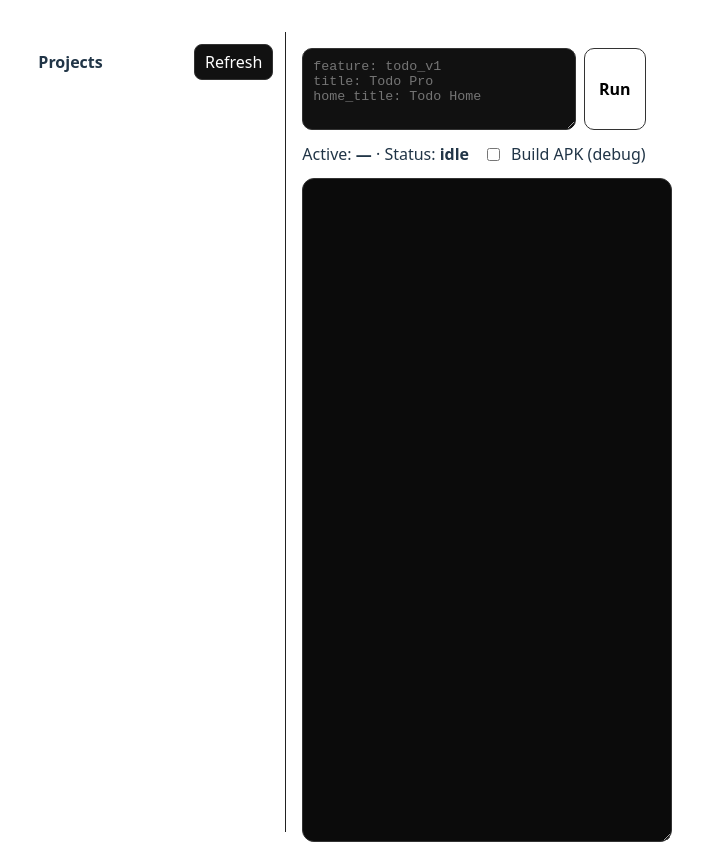
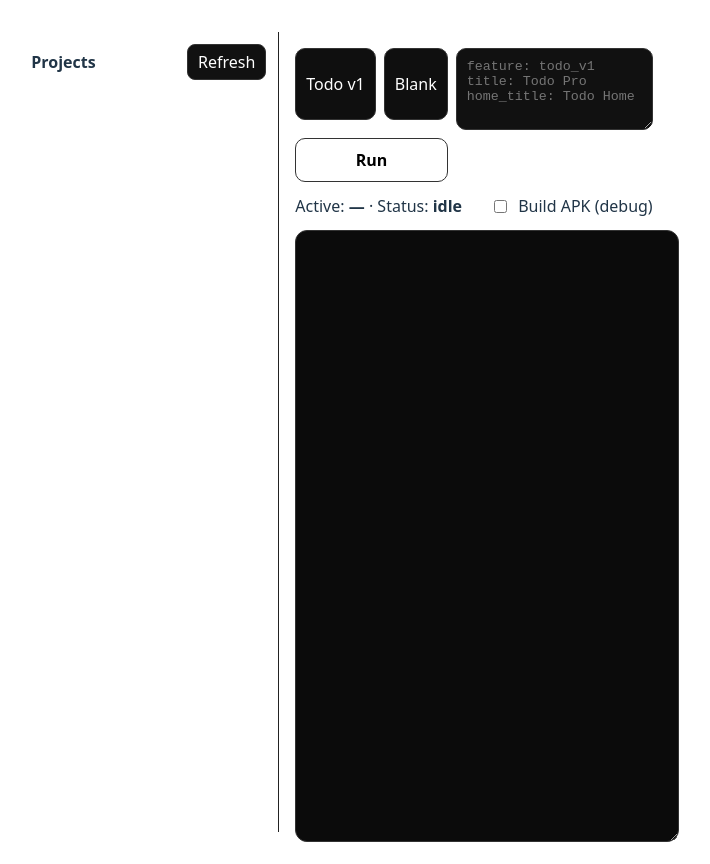
Before and after one commit to MartinWiederhold/Appbuilder, a React (Vite) app in the folder apps/desktop/: page / in a window 1280 px wide. Shown: the whole page, without its empty margins (296-1006 px from the left). Built offline with nearby package versions, Linux system fonts and the light colour scheme.

Commit message:
Add prompt templates: Todo v1 + Blank

```diff
--- a/apps/desktop/src/App.tsx
+++ b/apps/desktop/src/App.tsx
@@ -29,7 +29,19 @@ export default function App() {
   const [projects, setProjects] = useState<ProjectInfo[]>([]);
   const [project, setProject] = useState("");
   const [prompt, setPrompt] = useState("");
-  const [logs, setLogs] = useState<string[]>([]);
+
+
+  const PROMPT_TEMPLATES: Record<string, string> = {
+    "Todo v1": "feature: todo_v1\ntitle: Todo Pro\nhome_title: Todo Home",
+    "Blank": "feature: <feature_name>\ntitle: <App Title>\nhome_title: <Home Title>",
+  };
+
+  function applyTemplate(name: string) {
+    const t = PROMPT_TEMPLATES[name];
+    if (!t) return;
+    setPrompt(t);
+  }
+const [logs, setLogs] = useState<string[]>([]);
   const [status, setStatus] = useState<Status>("idle");
   const [buildApk, setBuildApk] = useState(false);
 
@@ -129,6 +141,28 @@ export default function App() {
 
       <div style={{ padding: 16, display: "grid", gridTemplateRows: "auto auto 1fr", gap: 12 }}>
         <div style={{ display: "grid", gridTemplateColumns: "1fr auto", gap: 8 }}>
+          <div data-testid="prompt-templates" style={{ display: "flex", gap: 8, marginBottom: 10, flexWrap: "wrap" }}>
+
+            {Object.keys(PROMPT_TEMPLATES).map((name) => (
+
+              <button
+
+                key={name}
+
+                onClick={() => applyTemplate(name)}
+
+                style={{ padding: "8px 10px", borderRadius: 10, border: "1px solid #333", background: "#0f0f0f", color: "#fff", cursor: "pointer" }}
+
+              >
+
+                {name}
+
+              </button>
+
+            ))}
+
+          </div>
+
           <textarea
             value={prompt}
             onChange={(e) => setPrompt((e.target as HTMLTextAreaElement).value)}
```
